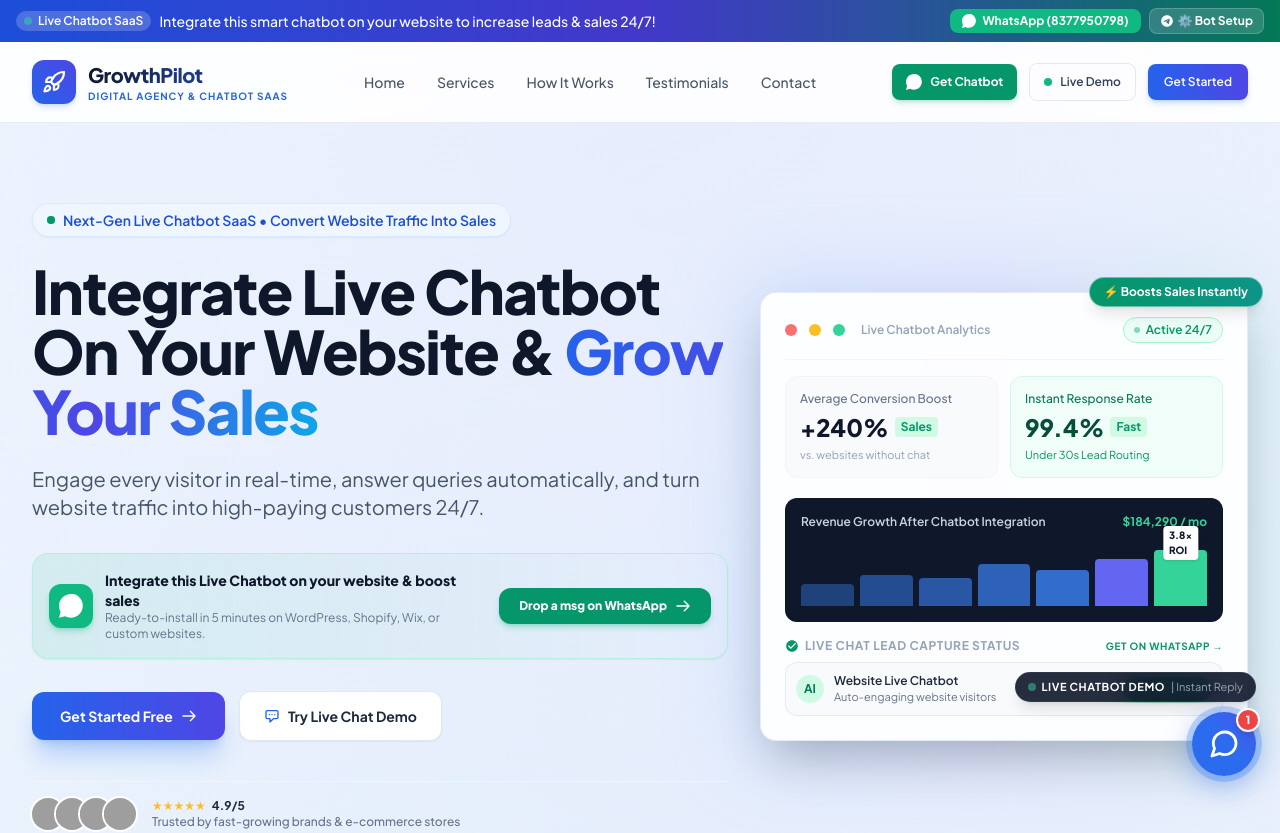
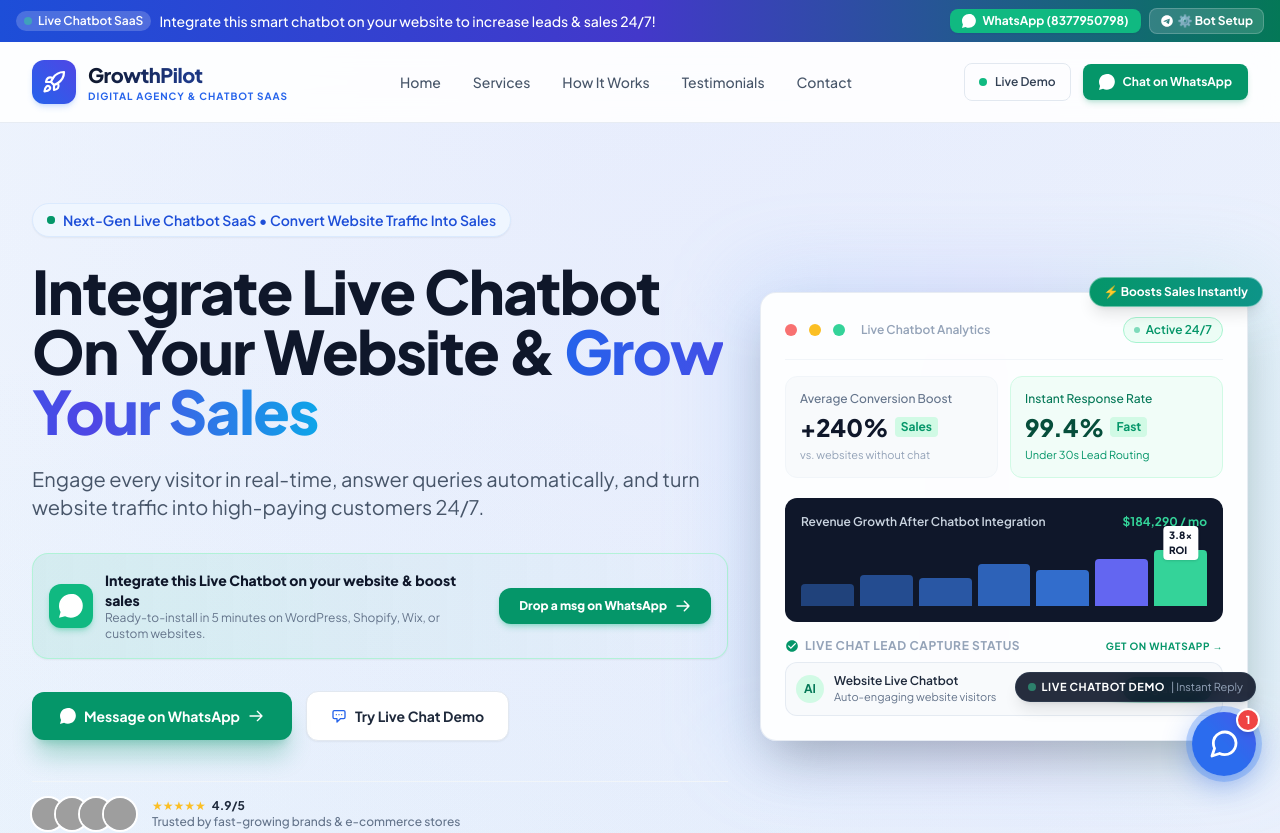
Before and after one commit to ramankishore0997/new-chatbot-website, a website: page index.html in a window 1280 px wide. Shown: the top 833 px of the page. Drawn offline with nearby package versions, Linux system fonts and the light colour scheme; no server answers; grey boxes are pictures that could not be loaded.

Commit message:
Replace Get Started Free with direct WhatsApp button

```diff
--- a/index.html
+++ b/index.html
@@ -229,19 +229,15 @@
 
       <!-- Header CTAs -->
       <div class="hidden lg:flex items-center gap-3">
-        <a href="https://wa.me/918377950798?text=Hi%2C%20I%20want%20to%20integrate%20this%20live%20chatbot%20on%20my%20website%20to%20boost%20sales" target="_blank" rel="noopener noreferrer" class="inline-flex items-center gap-2 px-3.5 py-2.5 rounded-lg text-xs font-bold text-white bg-emerald-600 hover:bg-emerald-700 shadow-md shadow-emerald-600/20 transition transform hover:-translate-y-0.5">
-          <svg class="w-4 h-4 fill-current" viewBox="0 0 24 24"><path d="M12.031 6.172c-3.181 0-5.767 2.586-5.768 5.766-.001 1.298.38 2.27 1.019 3.287l-.582 2.128 2.182-.573c.978.58 1.911.928 3.145.929 3.178 0 5.767-2.587 5.768-5.766.001-3.187-2.575-5.771-5.764-5.771zm3.392 8.244c-.144.405-.837.774-1.17.824-.299.045-.677.063-1.092-.069-.252-.08-.575-.187-.988-.365-1.739-.751-2.874-2.502-2.961-2.617-.087-.116-.708-.94-.708-1.793s.448-1.273.607-1.446c.159-.173.346-.217.462-.217l.332.006c.106.005.249-.04.39.298.144.347.491 1.2.534 1.287.043.087.072.188.014.304-.058.116-.087.188-.173.289l-.26.304c-.087.086-.177.18-.076.354.101.174.449.741.964 1.201.662.591 1.221.774 1.394.86s.275.072.376-.043c.101-.116.433-.506.549-.68.116-.173.231-.145.39-.087s1.011.477 1.184.564.289.13.332.202c.045.072.045.419-.099.824zm-3.423-14.416c-6.627 0-12 5.373-12 12 0 2.158.571 4.183 1.564 5.937l-1.564 5.891 6.071-1.593c1.701.927 3.654 1.455 5.729 1.455 6.627 0 12-5.373 12-12s-5.373-12-12-12z"/></svg>
-          <span>Get Chatbot</span>
-        </a>
-
         <button onclick="toggleChat(true)" class="inline-flex items-center gap-2 px-3.5 py-2.5 rounded-lg text-xs font-semibold text-slate-700 hover:text-blue-600 hover:bg-blue-50/60 transition border border-slate-200">
           <span class="w-2 h-2 rounded-full bg-emerald-500 animate-ping"></span>
           Live Demo
         </button>
 
-        <button onclick="openLeadModal('Header CTA')" class="inline-flex items-center justify-center px-4 py-2.5 rounded-lg text-xs font-semibold text-white bg-gradient-to-r from-blue-600 to-indigo-600 hover:from-blue-700 hover:to-indigo-700 shadow-md shadow-blue-500/25 transition transform hover:-translate-y-0.5">
-          Get Started
-        </button>
+        <a href="https://wa.me/918377950798?text=Hi%2C%20I%20want%20to%20integrate%20this%20live%20chatbot%20on%20my%20website%20to%20boost%20sales" target="_blank" rel="noopener noreferrer" class="inline-flex items-center gap-2 px-4 py-2.5 rounded-lg text-xs font-bold text-white bg-emerald-600 hover:bg-emerald-700 shadow-md shadow-emerald-600/20 transition transform hover:-translate-y-0.5">
+          <svg class="w-4 h-4 fill-current" viewBox="0 0 24 24"><path d="M12.031 6.172c-3.181 0-5.767 2.586-5.768 5.766-.001 1.298.38 2.27 1.019 3.287l-.582 2.128 2.182-.573c.978.58 1.911.928 3.145.929 3.178 0 5.767-2.587 5.768-5.766.001-3.187-2.575-5.771-5.764-5.771zm3.392 8.244c-.144.405-.837.774-1.17.824-.299.045-.677.063-1.092-.069-.252-.08-.575-.187-.988-.365-1.739-.751-2.874-2.502-2.961-2.617-.087-.116-.708-.94-.708-1.793s.448-1.273.607-1.446c.159-.173.346-.217.462-.217l.332.006c.106.005.249-.04.39.298.144.347.491 1.2.534 1.287.043.087.072.188.014.304-.058.116-.087.188-.173.289l-.26.304c-.087.086-.177.18-.076.354.101.174.449.741.964 1.201.662.591 1.221.774 1.394.86s.275.072.376-.043c.101-.116.433-.506.549-.68.116-.173.231-.145.39-.087s1.011.477 1.184.564.289.13.332.202c.045.072.045.419-.099.824zm-3.423-14.416c-6.627 0-12 5.373-12 12 0 2.158.571 4.183 1.564 5.937l-1.564 5.891 6.071-1.593c1.701.927 3.654 1.455 5.729 1.455 6.627 0 12-5.373 12-12s-5.373-12-12-12z"/></svg>
+          <span>Chat on WhatsApp</span>
+        </a>
       </div>
 
       <!-- Mobile Menu Button -->
@@ -269,10 +265,9 @@
         <div class="pt-3 border-t border-slate-100 flex flex-col gap-2.5">
           <a href="https://wa.me/918377950798?text=Hi%2C%20I%20want%20to%20integrate%20this%20live%20chatbot%20on%20my%20website%20to%20boost%20sales" target="_blank" rel="noopener noreferrer" class="w-full py-3 text-center rounded-xl bg-emerald-600 text-white font-bold flex items-center justify-center gap-2 shadow-md">
             <svg class="w-4 h-4 fill-current" viewBox="0 0 24 24"><path d="M12.031 6.172c-3.181 0-5.767 2.586-5.768 5.766-.001 1.298.38 2.27 1.019 3.287l-.582 2.128 2.182-.573c.978.58 1.911.928 3.145.929 3.178 0 5.767-2.587 5.768-5.766.001-3.187-2.575-5.771-5.764-5.771zm3.392 8.244c-.144.405-.837.774-1.17.824-.299.045-.677.063-1.092-.069-.252-.08-.575-.187-.988-.365-1.739-.751-2.874-2.502-2.961-2.617-.087-.116-.708-.94-.708-1.793s.448-1.273.607-1.446c.159-.173.346-.217.462-.217l.332.006c.106.005.249-.04.39.298.144.347.491 1.2.534 1.287.043.087.072.188.014.304-.058.116-.087.188-.173.289l-.26.304c-.087.086-.177.18-.076.354.101.174.449.741.964 1.201.662.591 1.221.774 1.394.86s.275.072.376-.043c.101-.116.433-.506.549-.68.116-.173.231-.145.39-.087s1.011.477 1.184.564.289.13.332.202c.045.072.045.419-.099.824zm-3.423-14.416c-6.627 0-12 5.373-12 12 0 2.158.571 4.183 1.564 5.937l-1.564 5.891 6.071-1.593c1.701.927 3.654 1.455 5.729 1.455 6.627 0 12-5.373 12-12s-5.373-12-12-12z"/></svg>
-            <span>Drop a Msg on WhatsApp (8377950798)</span>
+            <span>Chat on WhatsApp (8377950798)</span>
           </a>
           <button onclick="openTelegramConfigModal(); toggleMobileMenu(false);" class="w-full py-2.5 text-center rounded-xl bg-blue-50 text-blue-700 font-bold border border-blue-200">⚙️ Configure Live Chatbot</button>
-          <button onclick="openLeadModal('Mobile Menu'); toggleMobileMenu(false);" class="w-full py-3 text-center rounded-xl bg-blue-600 text-white font-semibold shadow-md">Get Started</button>
         </div>
       </div>
     </div>
@@ -323,10 +318,11 @@
 
             <!-- Action Buttons -->
             <div class="flex flex-col sm:flex-row items-center justify-center lg:justify-start gap-3.5 mb-10">
-              <button onclick="openLeadModal('Hero Primary CTA')" class="w-full sm:w-auto px-7 py-3.5 rounded-xl text-sm font-bold text-white bg-gradient-to-r from-blue-600 to-indigo-600 hover:from-blue-700 hover:to-indigo-700 shadow-xl shadow-blue-500/30 transition transform hover:-translate-y-0.5 active:translate-y-0 flex items-center justify-center gap-2">
-                <span>Get Started Free</span>
+              <a href="https://wa.me/918377950798?text=Hi%2C%20I%20want%20to%20integrate%20this%20live%20chatbot%20on%20my%20website%20to%20boost%20sales" target="_blank" rel="noopener noreferrer" class="w-full sm:w-auto px-7 py-3.5 rounded-xl text-sm font-bold text-white bg-emerald-600 hover:bg-emerald-700 shadow-xl shadow-emerald-600/30 transition transform hover:-translate-y-0.5 active:translate-y-0 flex items-center justify-center gap-2">
+                <svg class="w-4 h-4 fill-current" viewBox="0 0 24 24"><path d="M12.031 6.172c-3.181 0-5.767 2.586-5.768 5.766-.001 1.298.38 2.27 1.019 3.287l-.582 2.128 2.182-.573c.978.58 1.911.928 3.145.929 3.178 0 5.767-2.587 5.768-5.766.001-3.187-2.575-5.771-5.764-5.771zm3.392 8.244c-.144.405-.837.774-1.17.824-.299.045-.677.063-1.092-.069-.252-.08-.575-.187-.988-.365-1.739-.751-2.874-2.502-2.961-2.617-.087-.116-.708-.94-.708-1.793s.448-1.273.607-1.446c.159-.173.346-.217.462-.217l.332.006c.106.005.249-.04.39.298.144.347.491 1.2.534 1.287.043.087.072.188.014.304-.058.116-.087.188-.173.289l-.26.304c-.087.086-.177.18-.076.354.101.174.449.741.964 1.201.662.591 1.221.774 1.394.86s.275.072.376-.043c.101-.116.433-.506.549-.68.116-.173.231-.145.39-.087s1.011.477 1.184.564.289.13.332.202c.045.072.045.419-.099.824zm-3.423-14.416c-6.627 0-12 5.373-12 12 0 2.158.571 4.183 1.564 5.937l-1.564 5.891 6.071-1.593c1.701.927 3.654 1.455 5.729 1.455 6.627 0 12-5.373 12-12s-5.373-12-12-12z"/></svg>
+                <span>Message on WhatsApp</span>
                 <svg class="w-4 h-4" fill="none" stroke="currentColor" viewBox="0 0 24 24"><path stroke-linecap="round" stroke-linejoin="round" stroke-width="2" d="M14 5l7 7m0 0l-7 7m7-7H3"/></svg>
-              </button>
+              </a>
 
               <button onclick="toggleChat(true)" class="w-full sm:w-auto px-6 py-3.5 rounded-xl text-sm font-bold text-slate-800 bg-white hover:bg-slate-50 border border-slate-200 shadow-sm hover:shadow-md transition flex items-center justify-center gap-2">
                 <svg class="w-4 h-4 text-blue-600" viewBox="0 0 24 24" fill="none" stroke="currentColor" stroke-width="2"><path stroke-linecap="round" stroke-linejoin="round" d="M8 10h.01M12 10h.01M16 10h.01M9 16H5a2 2 0 01-2-2V6a2 2 0 012-2h14a2 2 0 012 2v8a2 2 0 01-2 2h-5l-5 5v-5z"/></svg>
```
